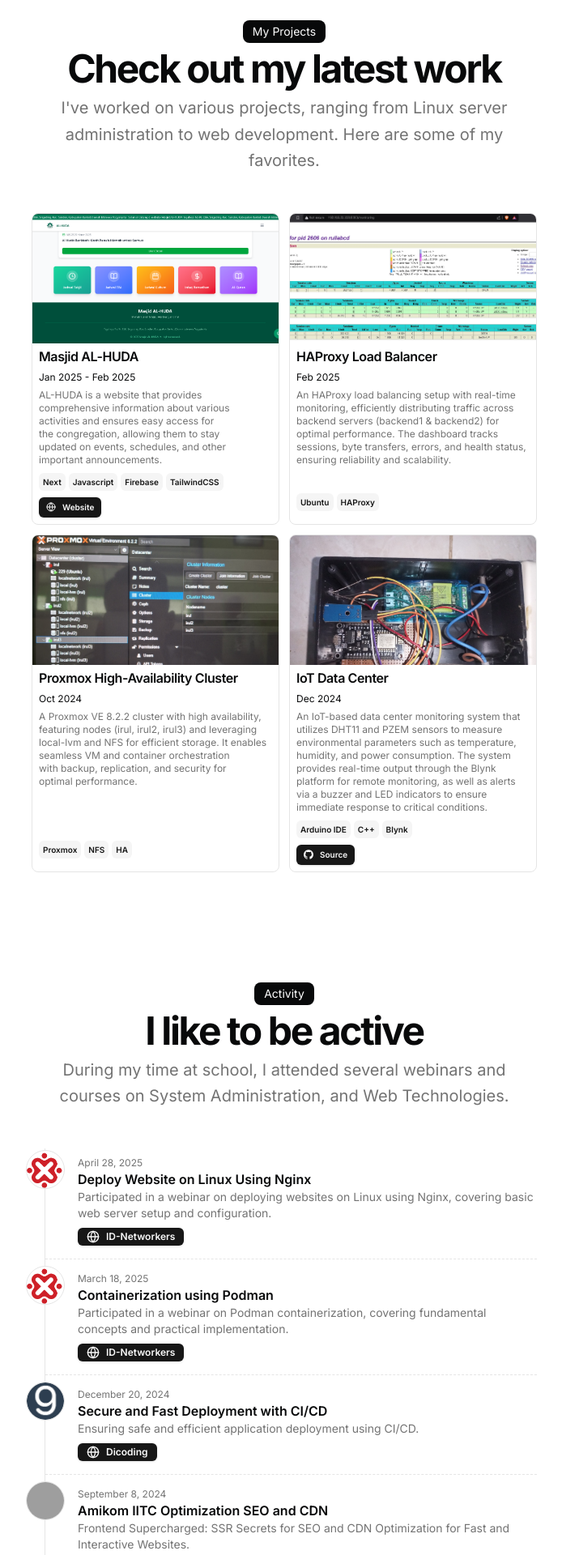
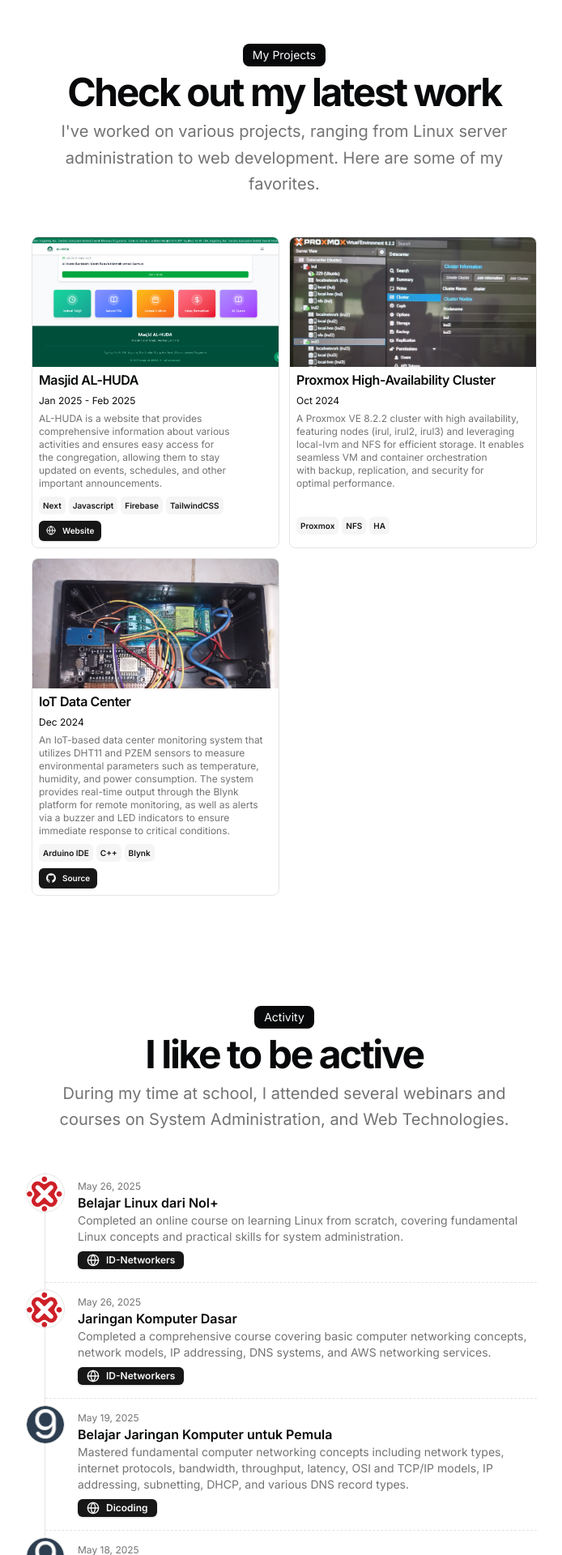
Before and after one commit to Rullabcde/portfolio, a Next.js app: page / in a window 1280 px wide. Shown: the part 880-2800 px from the top of the page at 81% size, without its empty margins (289-983 px from the left). Built offline with nearby package versions, Linux system fonts and the light colour scheme; grey boxes are pictures that could not be loaded.

Commit message:
update skills and activity

```diff
--- a/src/app/page.tsx
+++ b/src/app/page.tsx
@@ -84,6 +84,7 @@
                 title={education.school}
                 subtitle={education.degree}
                 period={`${education.start} - ${education.end}`}
+                description={education.description}
               />
             </BlurFade>
           ))}
--- a/src/data/resume.tsx
+++ b/src/data/resume.tsx
@@ -15,12 +15,15 @@
   skills: [
     "Ubuntu",
     "Shell Scripting",
+    "Git",
     "Docker",
     "Kubernetes",
+    "Ansible",
     "AWS",
     "React",
     "Next.js",
     "PHP",
+    "Python",
   ],
   navbar: [
     { href: "/", icon: HomeIcon, label: "Home" },
@@ -66,6 +69,8 @@
       logoUrl: "/smk2yk.jpeg",
       start: "July 2022",
       end: "Present",
+      description:
+        "I have developed strong Linux system administration skills, including service management, user roles and permissions, and server security hardening. In practical server deployment simulations, I successfully configured DNS and Mail Servers. I have experience deploying and maintaining Apache/Nginx web servers and WordPress-based websites. To improve efficiency, I automated routine system tasks using Bash scripting. In the field of security, I practiced penetration testing and network security through Kali Linux labs. I utilized Proxmox VE for virtualization to simulate infrastructure environments. Additionally, I built an IoT-based data center monitoring system using DHT11 and PZEM sensors, integrated with Blynk for real-time alerts via LED and buzzer. On the web development side, I created responsive web applications using React, Next.js, and Tailwind CSS. I also simulated high availability clusters to gain an understanding of redundancy and failover mechanisms, and explored cloud deployment workflows using AWS.",
     },
   ],
   work: [
@@ -100,17 +105,6 @@
       image: "/alhuda.png",
     },
     {
-      title: "HAProxy Load Balancer",
-      href: "#",
-      dates: "Feb 2025",
-      active: true,
-      description:
-        "An HAProxy load balancing setup with real-time monitoring, efficiently distributing traffic across backend servers (backend1 & backend2) for optimal performance. The dashboard tracks sessions, byte transfers, errors, and health status, ensuring reliability and scalability.",
-      technologies: ["Ubuntu", "HAProxy"],
-      links: [],
-      image: "/haproxy.webp",
-    },
-    {
       title: "Proxmox High-Availability Cluster",
       href: "#",
       dates: "Oct 2024",
@@ -141,10 +135,10 @@
   ],
   activity: [
     {
-      title: "Deploy Website on Linux Using Nginx",
-      dates: "April 28, 2025",
+      title: "Belajar Linux dari Nol+",
+      dates: "May 26, 2025",
       description:
-        "Participated in a webinar on deploying websites on Linux using Nginx, covering basic web server setup and configuration.",
+        "Completed an online course on learning Linux from scratch, covering fundamental Linux concepts and practical skills for system administration.",
       image: "/id-networkers.png",
       links: [
         {
@@ -155,10 +149,10 @@
       ],
     },
     {
-      title: "Containerization using Podman",
-      dates: "March 18, 2025",
+      title: "Jaringan Komputer Dasar",
+      dates: "May 26, 2025",
       description:
-        "Participated in a webinar on Podman containerization, covering fundamental concepts and practical implementation.",
+        "Completed a comprehensive course covering basic computer networking concepts, network models, IP addressing, DNS systems, and AWS networking services.",
       image: "/id-networkers.png",
       links: [
         {
@@ -169,10 +163,24 @@
       ],
     },
     {
-      title: "Secure and Fast Deployment with CI/CD",
-      dates: "December 20, 2024",
+      title: "Belajar Jaringan Komputer untuk Pemula",
+      dates: "May 19, 2025",
       description:
-        "Ensuring safe and efficient application deployment using CI/CD.",
+        "Mastered fundamental computer networking concepts including network types, internet protocols, bandwidth, throughput, latency, OSI and TCP/IP models, IP addressing, subnetting, DHCP, and various DNS record types.",
+      image: "/dicoding.png",
+      links: [
+        {
+          title: "Dicoding",
+          icon: <Icons.globe className="h-4 w-4" />,
+          href: "https://www.dicoding.com/",
+        },
+      ],
+    },
+    {
+      title: "Belajar Dasar-Dasar DevOps",
+      dates: "May 18, 2025",
+      description:
+        "Learned comprehensive DevOps fundamentals including understanding DevOps definition and benefits, core principles through The Three Ways, CALMS Framework culture, DevOps practices with pipelines and tools, and real-world implementation case studies using Amazon examples.",
       image: "/dicoding.png",
       links: [
         {
```
Also changed, not shown: public/haproxy.webp (deleted).
